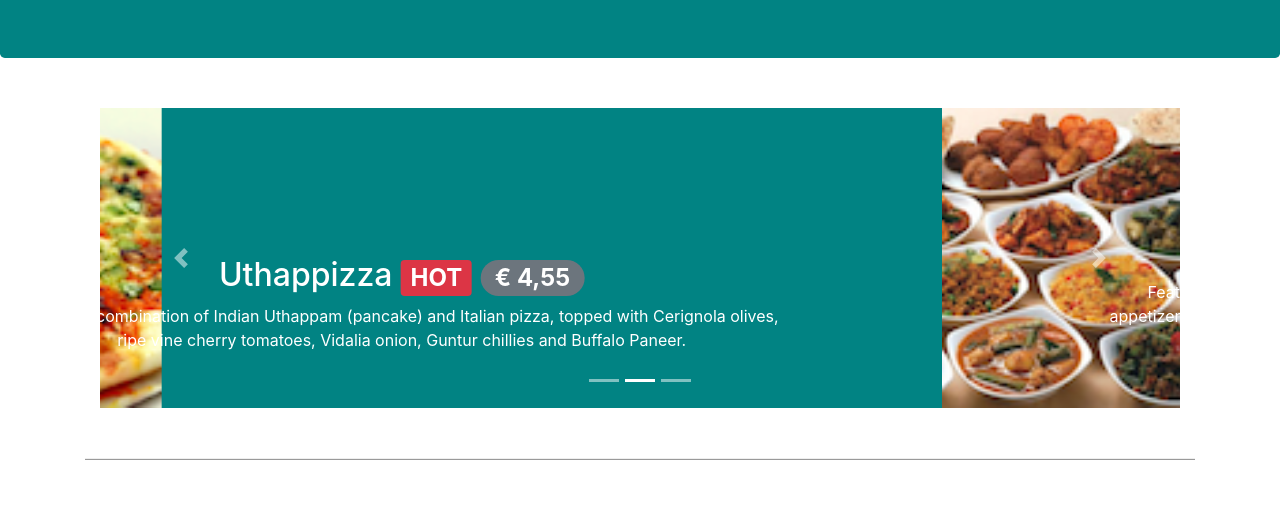
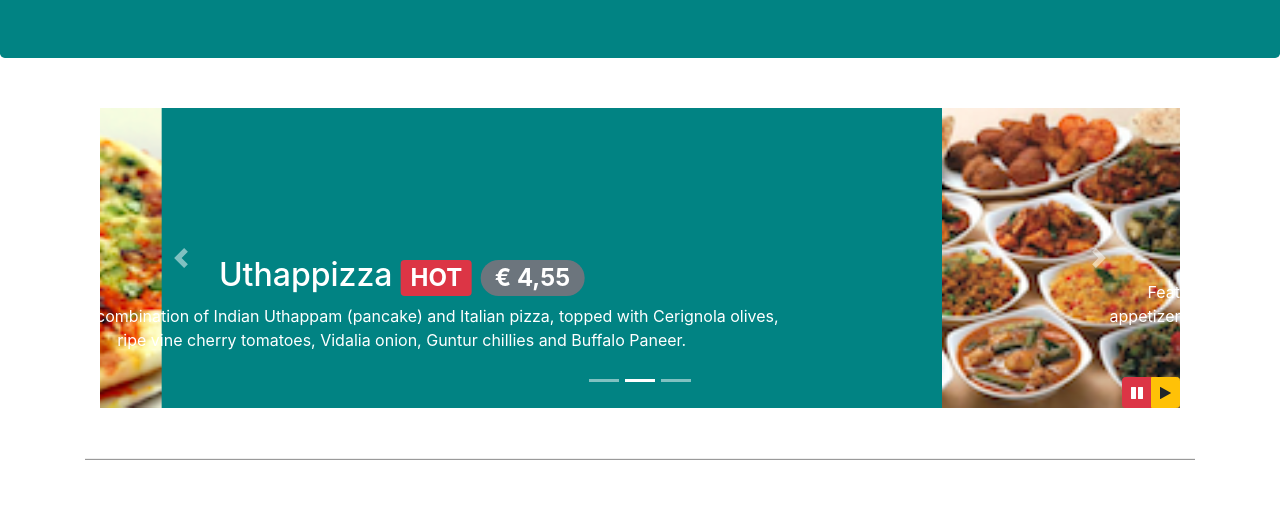
Before and after one commit to aristosChatzidis/bootstrap-sam-git, a website: page index.html in a window 1280 px wide. Shown: the part 276-800 px from the top of the page. Drawn offline with nearby package versions, Linux system fonts and the light colour scheme.

Commit message:
Play & Pause for carousel

```diff
--- a/css/styles.css
+++ b/css/styles.css
@@ -92,3 +92,9 @@ body {
   left: 0;
   min-height: 300px;
 }
+/* buttons for play-pause carousel */
+#carouselButton {
+  right: 0px;
+  position: absolute;
+  bottom: 0px;
+}
--- a/index.html
+++ b/index.html
@@ -251,6 +251,17 @@
                                     <span class="carousel-control-next-icon"></span>
                                 </a>
                             <!-- Carousel Indicators -->
+                            <!-- Play-Pause Buttons carusel -->
+                            <div class="btn-group" id="carouselButton">
+                                    <button class="btn btn-danger btn-sm" id="carousel-pause">
+                                        <span class="fa fa-pause"></span>
+                                    </button>
+
+                                    <button class="btn btn-warning btn-sm" id="carousel-play">
+                                        <span class="fa fa-play"></span>
+                                    </button>
+                            </div>
+                            <!-- Play-Pause Buttons carusel -->
                         </div>
                     </div>
                 </div>
@@ -361,6 +372,18 @@
     <script src="node_modules/jquery/dist/jquery.slim.min.js"></script>
     <script src="node_modules/popper.js/dist/popper.min.js"></script>
     <script src="node_modules/bootstrap/dist/js/bootstrap.min.js"></script>
+    <script>
+        $(document).ready(function(){
+            $('#mycarousel').carousel({interval: 2000})
+
+            $('#carousel-pause').click(function(){
+                $('#mycarousel').carousel('pause');
+            })
+            $('#carousel-play').click(function(){
+                $('#mycarousel').carousel('cycle');
+            })
+        })
+    </script>
 </body>
 
     </html>
```
Lines whose indentation alone changed are shown as unchanged.
